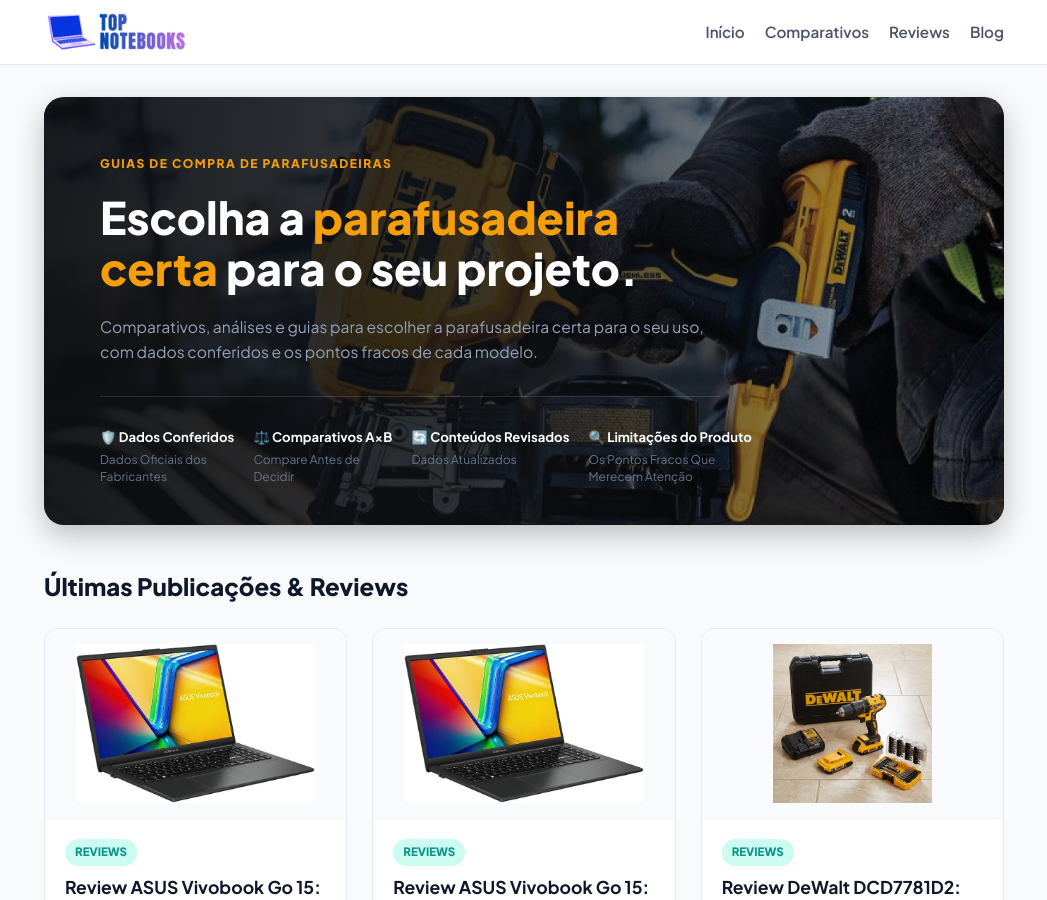
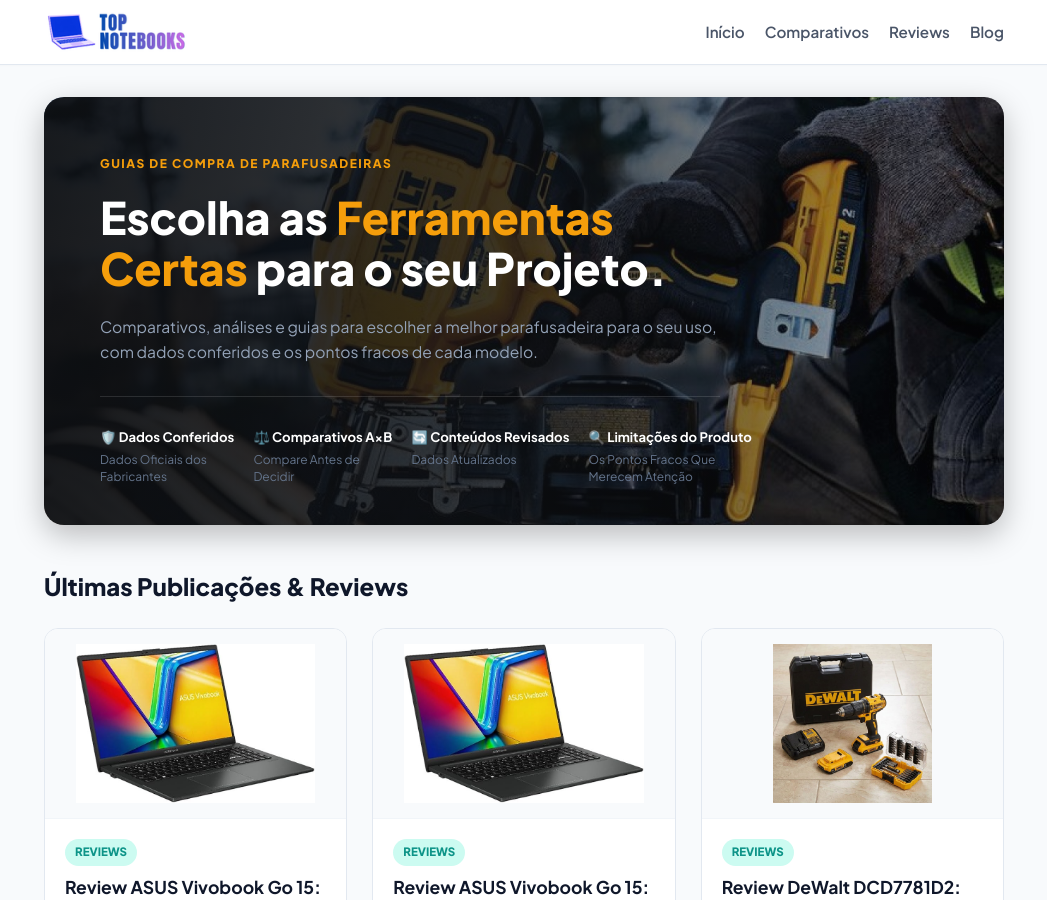
Before and after one commit to membroequipe/SiteReview, a Jekyll site: the page built from index.html, in a window 1280 px wide and 900 px high. Shown: the whole window, without its empty margins (116-1163 px from the left). Built offline with Jekyll 4.4.1, drawn with Linux system fonts in a browser that asks for light colours.

Commit message:
Update index.html

```diff
--- a/index.html
+++ b/index.html
@@ -253,11 +253,11 @@
     <span class="hero-tag">Guias de Compra de Parafusadeiras</span>
 
     <!-- Título Principal (Palavra destacada dentro da tag <span>) -->
-    <h1 class="hero-banner-title">Escolha a <span>parafusadeira certa</span> para o seu projeto.</h1>
+    <h1 class="hero-banner-title">Escolha as <span>Ferramentas Certas</span> para o seu Projeto.</h1>
 
     <!-- Texto Descritivo -->
     <p class="hero-banner-description">
-      Comparativos, análises e guias para escolher a parafusadeira certa para o seu uso, com dados conferidos e os pontos fracos de cada modelo.
+      Comparativos, análises e guias para escolher a melhor parafusadeira para o seu uso, com dados conferidos e os pontos fracos de cada modelo.
     </p>
 
   <!-- Rodapé com os 4 Pilares / Selos -->
```
